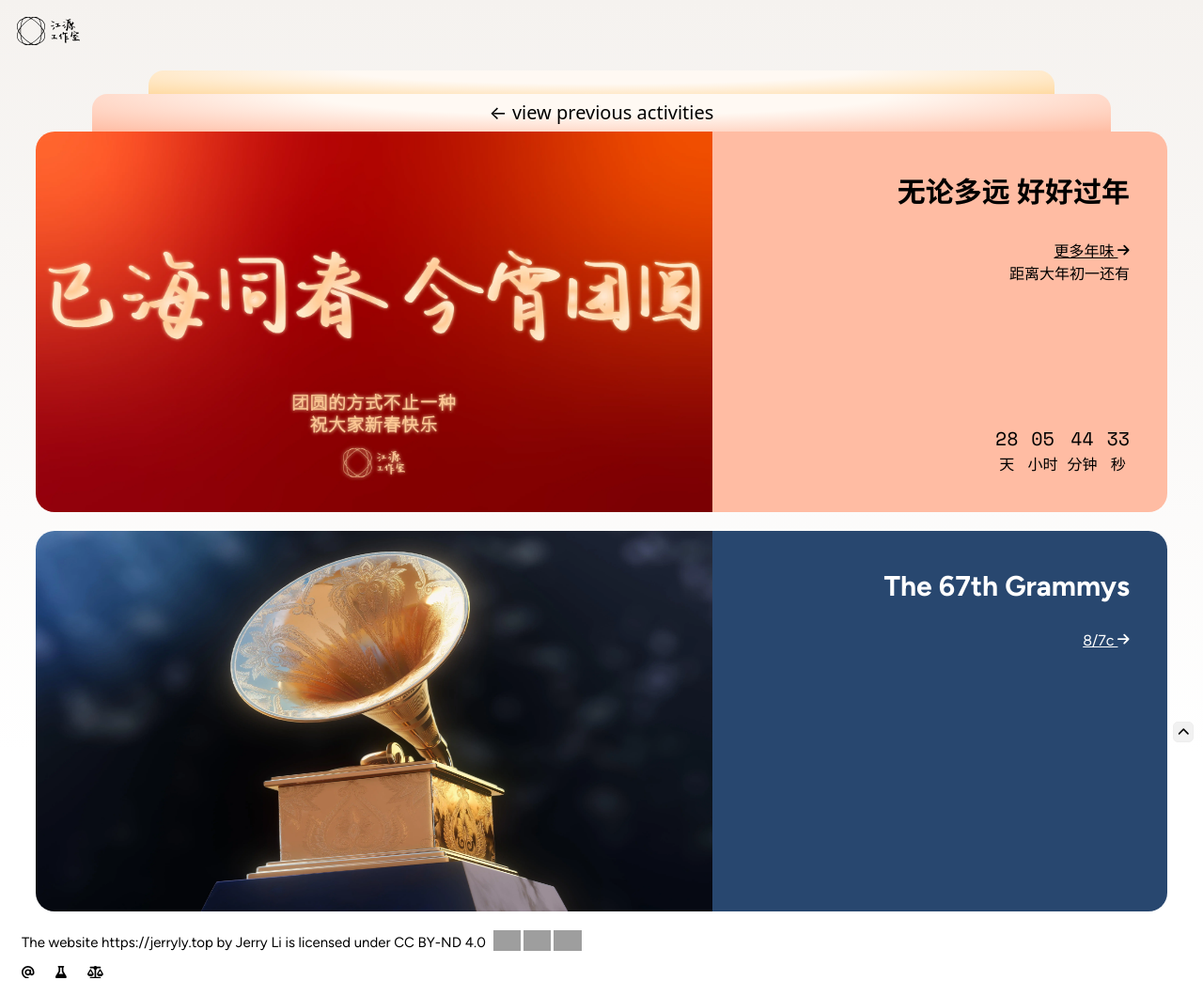
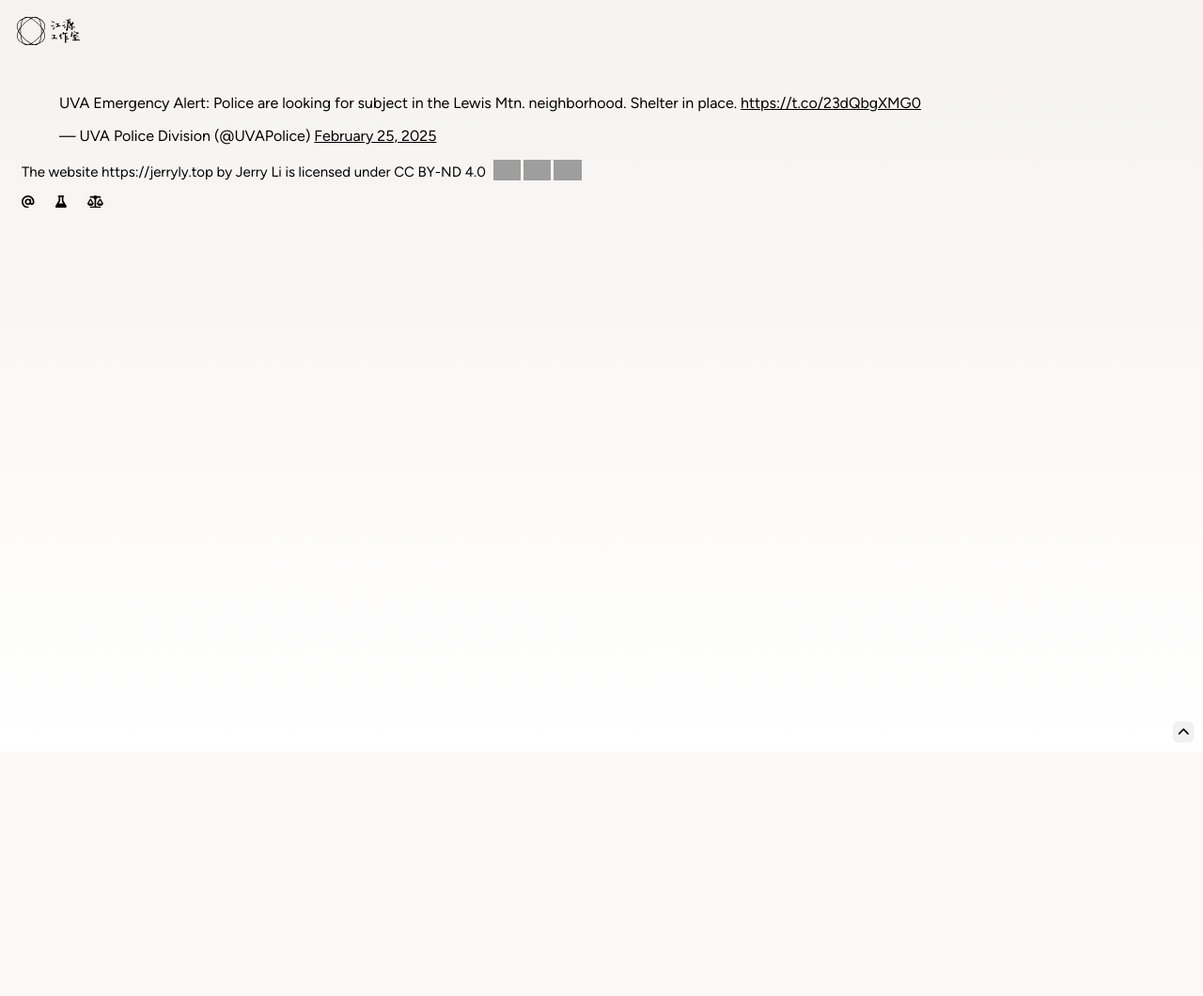
Before and after one commit to jerrylovescheese/live, a Flask app: page / in a window 1280 px wide. Shown: the whole page at 94% size. After the commit the page ends 782 px from the top, so only its background shows below. Run offline with Flask 3, Linux system fonts and the light colour scheme; some libraries are stand-ins or nearby versions; some web fonts are replaced; grey boxes are pictures that could not be loaded.

Commit message:
Updated Feb 25 2025

```diff
--- a/assets/templates/index.html
+++ b/assets/templates/index.html
@@ -63,51 +63,12 @@
 <div id="content-unit">
     <div id="index-light"></div>
 
-    <div class="index-activity" id="index-activity-1" tabindex="1">
-        <div class="index-a-title">
-            <p id="text-n">无论多远 好好过年</p>
-            <span id="text-n">
-                <a href="../../pages/cny2025.html">
-                    更多年味
-                    <svg xmlns="http://www.w3.org/2000/svg"
-                        viewBox="0 0 448 512"><!--!Font Awesome Free 6.7.2 by @fontawesome - https://fontawesome.com License - https://fontawesome.com/license/free Copyright 2025 Fonticons, Inc.-->
-                        <path
-                            d="M438.6 278.6c12.5-12.5 12.5-32.8 0-45.3l-160-160c-12.5-12.5-32.8-12.5-45.3 0s-12.5 32.8 0 45.3L338.8 224 32 224c-17.7 0-32 14.3-32 32s14.3 32 32 32l306.7 0L233.4 393.4c-12.5 12.5-12.5 32.8 0 45.3s32.8 12.5 45.3 0l160-160z" />
-                    </svg>
-                </a>
-                <br>距离大年初一还有
-            </span>
-        </div>
-        <div id="remainTime">
-            <div id="days">
-                <div id="one">00</div>天
-            </div>
-            <div id="hours">
-                <div id="two">00</div>小时
-            </div>
-            <div id="minutes">
-                <div id="three">00</div>分钟
-            </div>
-            <div id="seconds">
-                <div id="four">00</div>秒
-            </div>
-        </div>
-    </div>
-
-    <div class="index-activity" id="index-activity-2" tabindex="1">
-        <div class="index-a-title">
-            <p id="text-n">The 67th Grammys</p>
-            <span id="text-n">
-                <a href="https://www.grammy.com/">
-                    8/7c
-                    <svg xmlns="http://www.w3.org/2000/svg"
-                        viewBox="0 0 448 512"><!--!Font Awesome Free 6.7.2 by @fontawesome - https://fontawesome.com License - https://fontawesome.com/license/free Copyright 2025 Fonticons, Inc.-->
-                        <path
-                            d="M438.6 278.6c12.5-12.5 12.5-32.8 0-45.3l-160-160c-12.5-12.5-32.8-12.5-45.3 0s-12.5 32.8 0 45.3L338.8 224 32 224c-17.7 0-32 14.3-32 32s14.3 32 32 32l306.7 0L233.4 393.4c-12.5 12.5-12.5 32.8 0 45.3s32.8 12.5 45.3 0l160-160z" />
-                    </svg>
-                </a>
-            </span>
-        </div>
-    </div>
+    <blockquote class="twitter-tweet">
+        <p lang="en" dir="ltr">UVA Emergency Alert: Police are looking for subject in the Lewis Mtn. neighborhood.
+            Shelter in place. <a href="https://t.co/23dQbgXMG0">https://t.co/23dQbgXMG0</a></p>&mdash; UVA Police
+        Division (@UVAPolice) <a
+            href="https://twitter.com/UVAPolice/status/1894418586711855128?ref_src=twsrc%5Etfw">February 25, 2025</a>
+    </blockquote>
+    <script async src="https://platform.twitter.com/widgets.js" charset="utf-8"></script>
 </div>
 {% endblock %}
```
